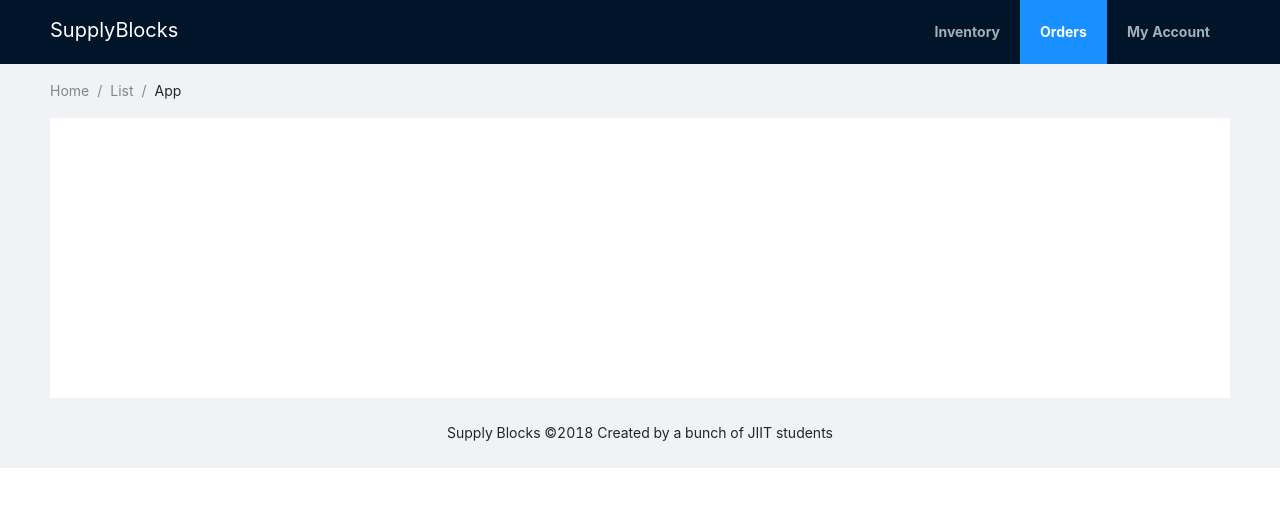
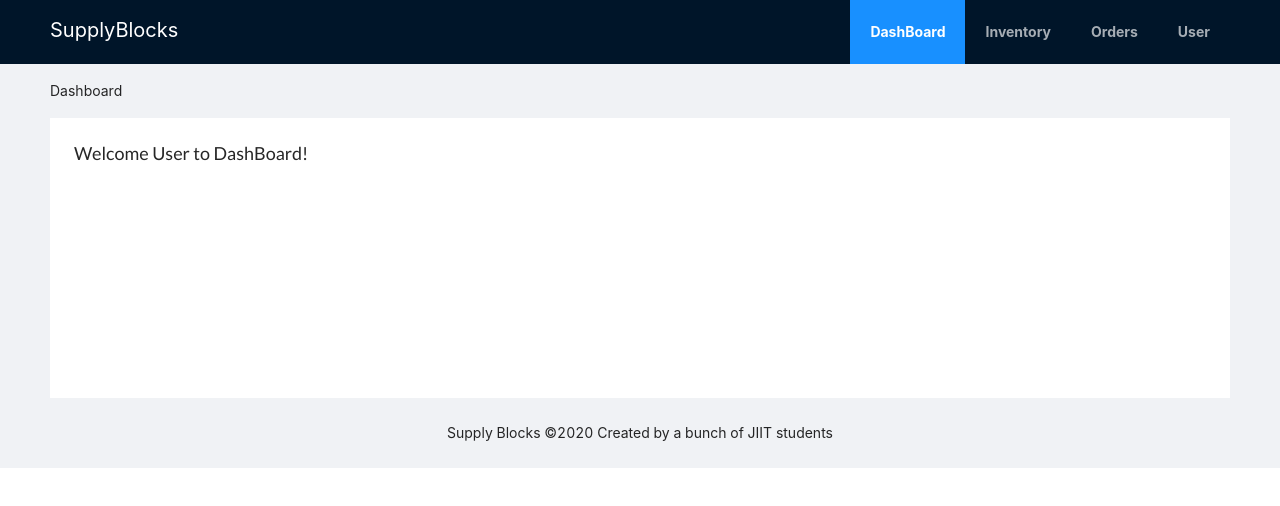
Before and after one commit to Yachint/SupplyBlocks, a React (Create React App) app in the folder supply_blocks_react/: page / in a window 1280 px wide. Shown: the top 506 px of the page. Built offline with nearby package versions, Linux system fonts and the light colour scheme.

Commit message:
PATH 1 : COMPLETE - Added Routing, Breadcrumb basic and Links

```diff
--- a/supply_blocks_react/src/components/App.js
+++ b/supply_blocks_react/src/components/App.js
@@ -2,20 +2,32 @@ import 'antd/dist/antd.css';
 import './App.css';
 
 import React from 'react';
+import { Router, Route } from 'react-router-dom';
 import { Layout } from 'antd';
 import Header from './Fixed/Header';
 import Content from './Fixed/Content';
 import Footer from './Fixed/Footer';
-
+import history from '../history';
+import User from './User/User';
+import Inventory from './Inventory/Inventory';
+import Orders from './Orders/Orders';
+import DashBoard from './User/DashBoard';
 
 class App extends React.Component {
     render(){
         return (
-            <Layout className="layout">
-                <Header />
-                <Content />
-                <Footer />
-            </Layout>
+            <Router history={history}>
+                <Layout className="layout">
+                    <Header />
+                    <Content>
+                        <Route path="/" exact component={DashBoard} />
+                        <Route path="/User" exact component = {User} />
+                        <Route path="/Orders" exact component = {Orders} />
+                        <Route path="/Inventory" exact component = {Inventory} />
+                    </Content>
+                    <Footer />
+                </Layout>
+            </Router>
         );
     };
 };
--- a/supply_blocks_react/src/components/Fixed/Content.js
+++ b/supply_blocks_react/src/components/Fixed/Content.js
@@ -1,19 +1,27 @@
 import React from 'react';
+import { withRouter } from 'react-router-dom';
 import { Layout, Breadcrumb } from 'antd';
 
 const { Content } = Layout;
 
 const ContentComp = (props) => {
+
+    const getBredcrumbValue = () => {
+        const { location } = props;
+        const pathSnippets = location.pathname.split('/').filter(i => i);
+        return(pathSnippets[0]);
+    }
+
+    console.log(getBredcrumbValue());
     return(
     <Content style={{ padding: '0 50px' }}>
       <Breadcrumb style={{ margin: '16px 0' }}>
-        <Breadcrumb.Item>Home</Breadcrumb.Item>
-        <Breadcrumb.Item>List</Breadcrumb.Item>
-        <Breadcrumb.Item>App</Breadcrumb.Item>
+        <Breadcrumb.Item>Dashboard</Breadcrumb.Item>
+        <Breadcrumb.Item>{getBredcrumbValue()}</Breadcrumb.Item>
       </Breadcrumb>
         <div className="site-layout-content">{props.children}</div>
     </Content>
     );
 }
 
-export default ContentComp;
+export default withRouter(ContentComp);
--- a/supply_blocks_react/src/components/Fixed/Footer.js
+++ b/supply_blocks_react/src/components/Fixed/Footer.js
@@ -5,7 +5,7 @@ const { Footer } = Layout;
 
 const FooterComp = () => {
     return(
-        <Footer style={{ textAlign: 'center' }}>Supply Blocks ©2018 Created by a bunch of JIIT students</Footer>
+        <Footer style={{ textAlign: 'center' }}>Supply Blocks ©2020 Created by a bunch of JIIT students</Footer>
     );
 }
 
--- a/supply_blocks_react/src/components/Fixed/Header.js
+++ b/supply_blocks_react/src/components/Fixed/Header.js
@@ -1,19 +1,49 @@
 import React from 'react';
 import { Layout, Menu } from 'antd';
+import { withRouter } from 'react-router-dom';
+import { Link } from 'react-router-dom';
 
 const { Header } = Layout;
 
-const HeaderComp = () => {
+const HeaderComp = (props) => {
+
+    const getSelectedKey = () => {
+        const { location } = props;
+        const pathSnippets = location.pathname.split('/').filter(i => i);
+        let onWhichPage = pathSnippets[0];
+        if(onWhichPage === undefined) return ["1"];
+        else if(onWhichPage === 'Inventory') return ["2"];
+        else if(onWhichPage === 'Orders') return ["3"];
+        else return ["4"];
+    }
+
     return(
     <Header>
-        <div className="logo"><p>SupplyBlocks</p></div>
-      <Menu theme="dark" mode="horizontal" defaultSelectedKeys={['2']} className="MenuPos">
-        <Menu.Item className = "ItemPos" key="1">Inventory</Menu.Item>
-        <Menu.Item className = "ItemPos" key="2">Orders</Menu.Item>
-        <Menu.Item className = "ItemPos" key="3">My Account</Menu.Item>
+        <div className="logo">
+             <Link to="/"><p>SupplyBlocks</p></Link>
+        </div>
+      <Menu
+      theme="dark"
+      mode="horizontal"
+      defaultSelectedKeys={['1']}
+      className="MenuPos"
+      selectedKeys = {getSelectedKey()}
+      >
+      <Menu.Item className = "ItemPos" key="1">
+            <Link to="/">DashBoard</Link>
+        </Menu.Item>
+        <Menu.Item className = "ItemPos" key="2">
+            <Link to="/Inventory">Inventory</Link>
+        </Menu.Item>
+        <Menu.Item className = "ItemPos" key="3">
+            <Link to="/Orders">Orders</Link>
+        </Menu.Item>
+        <Menu.Item className = "ItemPos" key="4">
+            <Link to="/User">User</Link>
+        </Menu.Item>
       </Menu>
     </Header>
     );
 }
 
-export default HeaderComp;
+export default withRouter(HeaderComp);
--- /dev/null
+++ b/supply_blocks_react/src/components/Inventory/Inventory.js
@@ -0,0 +1,11 @@
+import React from 'react';
+
+const Inventory = () => {
+    return(
+        <div>
+            <h3>This is Inventory Main Page!</h3>
+        </div>
+    );
+};
+
+export default Inventory;
--- /dev/null
+++ b/supply_blocks_react/src/components/Orders/Orders.js
@@ -0,0 +1,11 @@
+import React from 'react';
+
+const Orders = () => {
+    return(
+        <div>
+            <h3>This is Orders Page!</h3>
+        </div>
+    );
+};
+
+export default Orders;
--- /dev/null
+++ b/supply_blocks_react/src/components/User/DashBoard.js
@@ -0,0 +1,11 @@
+import React from 'react';
+
+const DashBoard = () =>{
+    return(
+        <div>
+            <h3>Welcome User to DashBoard!</h3>
+        </div>
+    );
+};
+
+export default DashBoard;
--- /dev/null
+++ b/supply_blocks_react/src/components/User/User.js
@@ -0,0 +1,11 @@
+import React from 'react';
+
+const User = () => {
+    return(
+        <div>
+            <h3>This is User Details Page!</h3>
+        </div>
+    );
+};
+
+export default User;
--- /dev/null
+++ b/supply_blocks_react/src/history.js
@@ -0,0 +1,2 @@
+import {createBrowserHistory} from 'history';
+export default createBrowserHistory();
```
